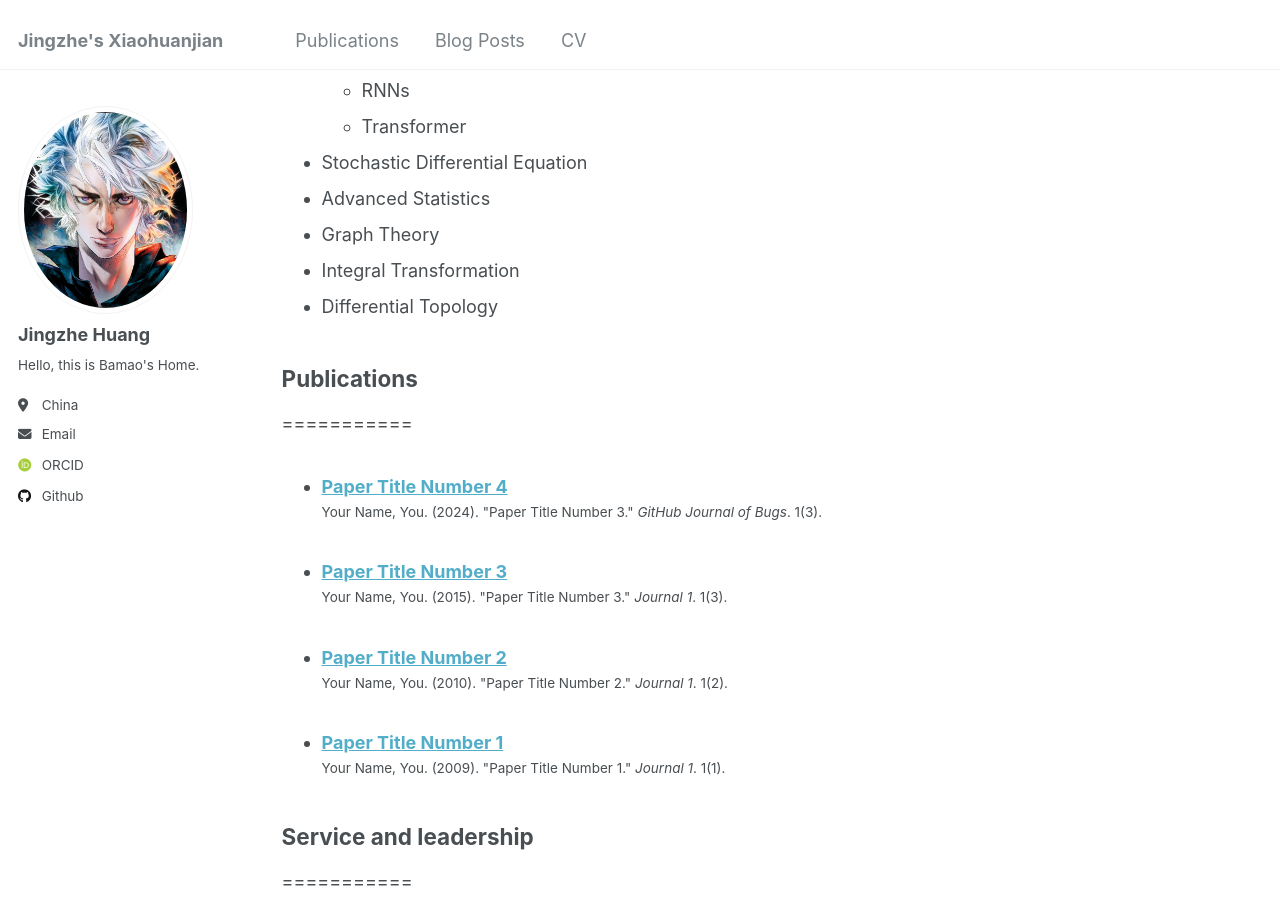
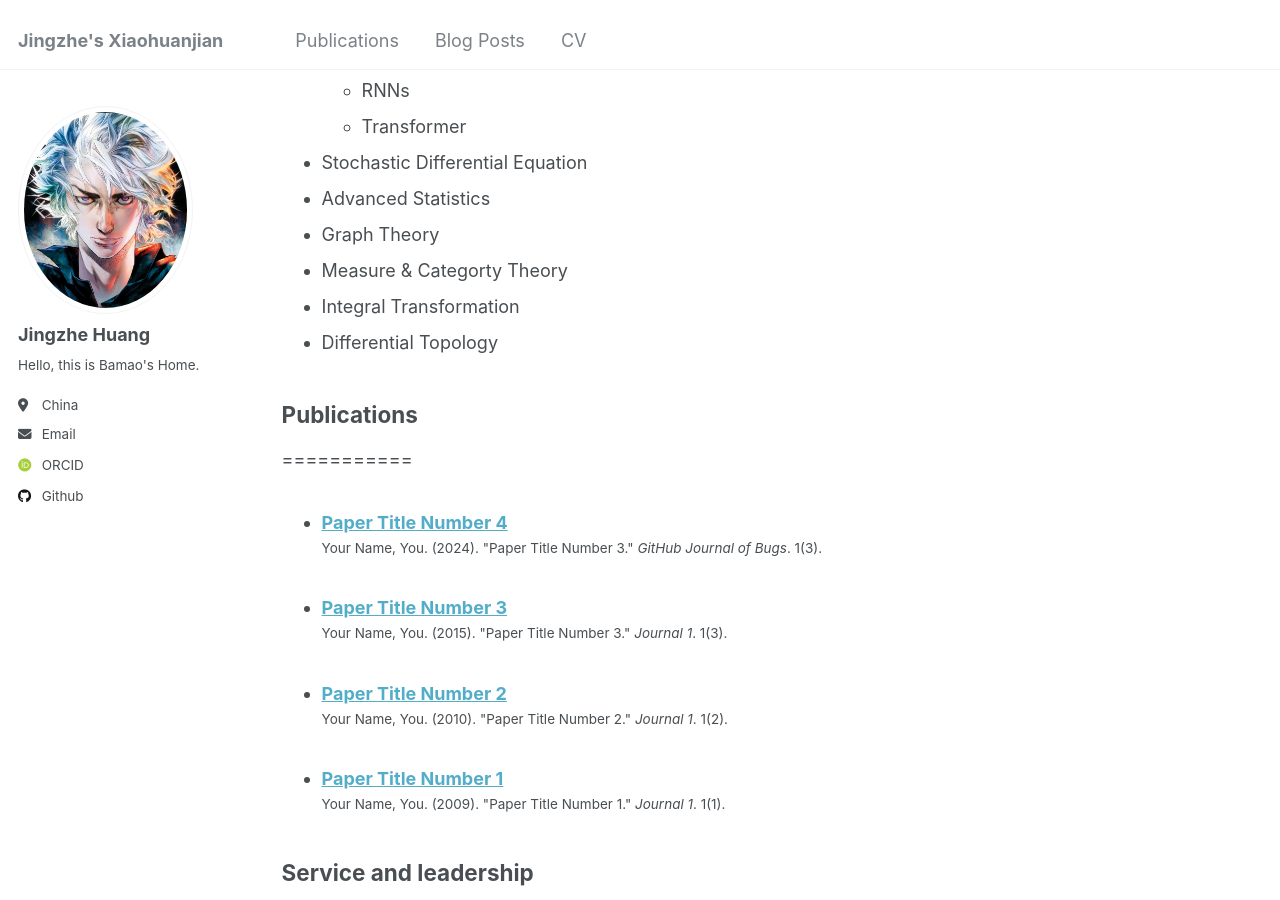
Before and after one commit to GingerHuang/GingerHuang.github.io, a Jekyll site: the page built from _pages/cv.md, in a window 1280 px wide and 900 px high, scrolled down 1382 px. Built offline with Jekyll 4.4.1, drawn with Linux system fonts in a browser that asks for light colours; some web fonts are replaced.

Commit message:
Update cv.md

```diff
--- a/_pages/cv.md
+++ b/_pages/cv.md
@@ -41,6 +41,7 @@ with Tongji University   Jan 2024-present
 * Stochastic Differential Equation
 * Advanced Statistics
 * Graph Theory
+* Measure & Categorty Theory
 * Integral Transformation
 * Differential Topology
 
```
